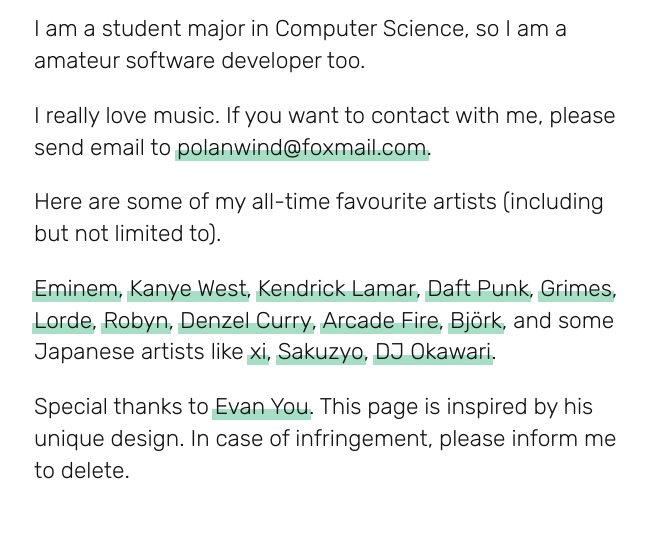
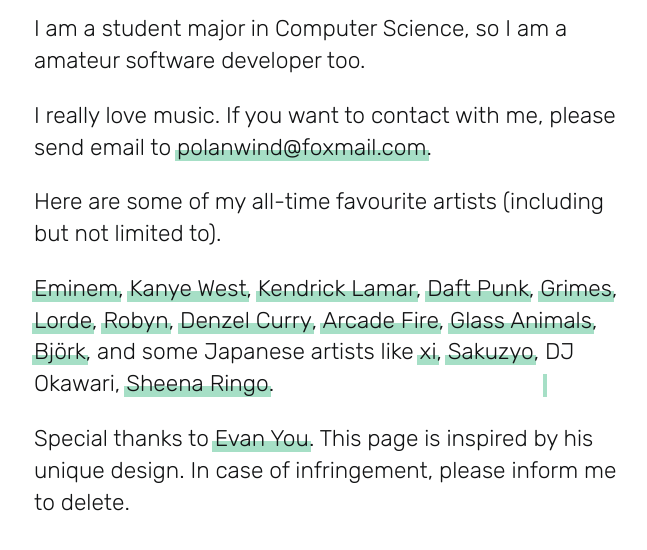
Before and after one commit to polanwind/polanwind.github.io, a plain HTML site: page index.html in a window 1280 px wide. Shown: the part 260-810 px from the top of the page, without its empty margins (102-749 px from the left). Drawn offline with Linux system fonts and the light colour scheme.

Commit message:
update_v2.0

```diff
--- a/index.html
+++ b/index.html
@@ -70,10 +70,12 @@
     <a href="#">Robyn</a>,
     <a href="#">Denzel Curry</a>,
     <a href="#">Arcade Fire</a>,
+    <a href="#">Glass Animals</a>,
     <a href="#">Björk</a>, and some Japanese artists like
     <a href="#">xi</a>,
     <a href="#">Sakuzyo</a>,
-    <a href="#">DJ Okawari</a>.
+    <a href="#">DJ Okawari</a>,
+    <a href="#">Sheena Ringo</a>.
   </p>
   <p>
     Special thanks to <a href="https://evanyou.me/", target="_blank">Evan You</a>. This page is inspired by his unique design. In case of infringement, please inform me to delete.
```
